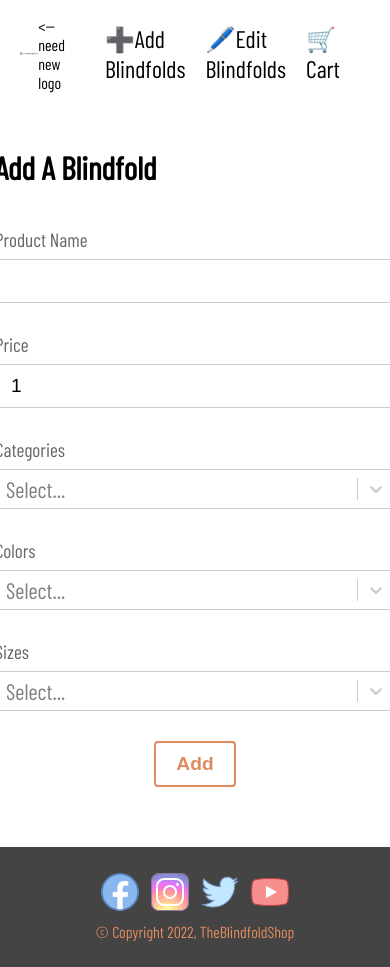
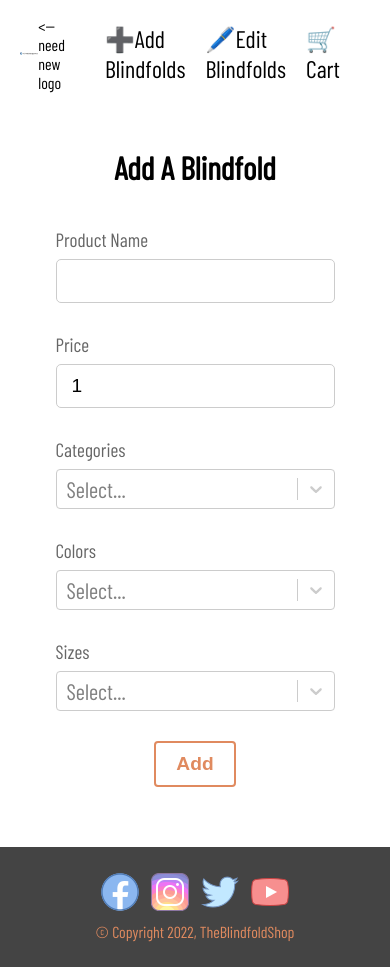
Before and after one commit to cherylli/theblindfoldshop, a Next.js app: page /admin/add-product in a window 390 px wide. Built offline with nearby package versions, Linux system fonts and the light colour scheme; a web font is replaced by a local one.

Commit message:
add responsive layout to all existing pages

```diff
--- a/components/CartItem.js
+++ b/components/CartItem.js
@@ -22,7 +22,7 @@ const CartItem = ({ product }) => {
         />
       </div>
       <div className={styles.product_name}>{product.name}</div>
-      <div className={styles.price_container}>{formatMoney(product.price)}</div>
+      <div className={styles.price}>{formatMoney(product.price)}</div>
       <div className={styles.quantity_container}>
         <button
           className={styles.cart_btn}
@@ -38,7 +38,7 @@ const CartItem = ({ product }) => {
           +
         </button>
       </div>
-      <div className={`${styles.price_container} ${styles.price_subtotal}`}>
+      <div className={styles.price_subtotal}>
         {formatMoney(product.price * product.quantity)}
       </div>
       <div className={styles.delete_btn_container}>
--- a/styles/AddProductPage.module.css
+++ b/styles/AddProductPage.module.css
@@ -13,3 +13,13 @@
   width: 400px;
   text-align: left;
 }
+
+@media screen and (max-width: 400px) {
+  .container {
+    width: 100%;
+  }
+  .title {
+    width: 100%;
+    text-align: center;
+  }
+}
--- a/styles/CartItem.module.css
+++ b/styles/CartItem.module.css
@@ -38,7 +38,8 @@
   max-width: 80px;
 }
 
-.price_container {
+.price,
+.price_subtotal {
   display: flex;
   justify-content: center;
   align-items: center;
@@ -64,3 +65,98 @@
   gap: 15px;
   max-width: 40px;
 }
+
+@media screen and (max-width: 760px) {
+  .container {
+    display: grid;
+    grid-template-areas:
+      'thumbnail product_name quantity_container del_btn'
+      'thumbnail price price_subtotal .';
+  }
+
+  .img_container {
+    grid-area: thumbnail;
+  }
+
+  .product_name {
+    grid-area: product_name;
+    padding-left: 0px;
+    min-width: 200px;
+  }
+
+  .quantity_container {
+    grid-area: quantity_container;
+  }
+
+  .price {
+    grid-area: price;
+    justify-self: flex-start;
+    border-top: 2px solid var(--accent);
+  }
+
+  .delete_btn_container {
+    grid-area: del_btn;
+  }
+
+  .price_subtotal {
+    grid-area: price_subtotal;
+  }
+}
+
+@media screen and (max-width: 600px) {
+  .container {
+    width: 90%;
+    max-width: 400px;
+    min-width: unset;
+    padding-bottom: 20px;
+    display: grid;
+    justify-content: unset;
+    grid-template-areas:
+      'thumbnail product_name del_btn'
+      'thumbnail price .'
+      'thumbnail quantity_container price_subtotal';
+  }
+
+  .img_container {
+    grid-area: thumbnail;
+    max-width: 100px;
+  }
+
+  .product_name {
+    grid-area: product_name;
+    padding-left: 0px;
+    min-width: 150px;
+  }
+
+  .quantity_container {
+    grid-area: quantity_container;
+    gap: 10px;
+    justify-self: flex-start;
+    margin-top: 10px;
+  }
+
+  .price {
+    grid-area: price;
+    justify-self: flex-start;
+    border-top: none;
+    font-weight: 100;
+  }
+
+  .delete_btn_container {
+    grid-area: del_btn;
+    justify-self: flex-end;
+  }
+
+  .price_subtotal {
+    grid-area: price_subtotal;
+  }
+
+  .cart_btn {
+    padding: 0px;
+    width: 20px;
+    font-size: 0.9rem;
+    font-weight: bold;
+    max-width: 20px;
+    min-width: 20px;
+  }
+}
--- a/styles/MultiSelectField.module.css
+++ b/styles/MultiSelectField.module.css
@@ -3,3 +3,9 @@
   width: 400px;
   font-size: 1.4rem;
 }
+
+@media screen and (max-width: 400px) {
+  .input {
+    width: 100%;
+  }
+}
--- a/styles/ProductForm.module.css
+++ b/styles/ProductForm.module.css
@@ -49,3 +49,14 @@
   align-self: center;
   padding: 10px 20px;
 }
+
+@media screen and (max-width: 400px) {
+  .container {
+    width: 100%;
+    margin: auto;
+  }
+
+  .input {
+    width: 100%;
+  }
+}
--- a/styles/ProductListItem.module.css
+++ b/styles/ProductListItem.module.css
@@ -84,3 +84,17 @@
 .save_btn {
   padding: 5px 10px;
 }
+
+@media screen and (max-width: 400px) {
+  .container {
+    width: 100%;
+    margin: auto;
+  }
+
+  .expanded_container {
+    gap: 0px;
+    padding: 10px 10px;
+    margin: 20px 0;
+    border-radius: 10px;
+  }
+}
--- a/styles/globals.css
+++ b/styles/globals.css
@@ -21,6 +21,8 @@ body {
   margin: 0;
   font-family: 'Barlow Condensed', sans-serif;
   font-size: 16px;
+  background-color: var(--white);
+  color: var(--black);
 }
 
 a {
```
Also changed, not shown: 1 other file (tests, documents, lock files or other folders).
